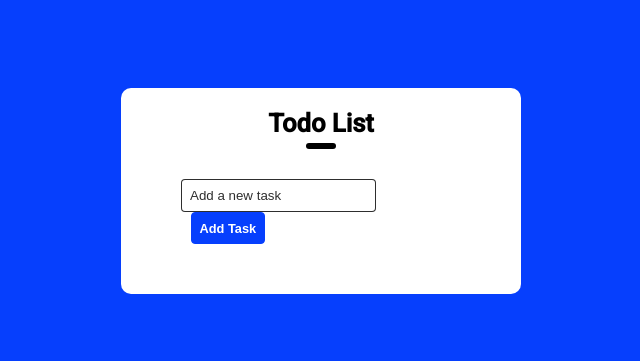
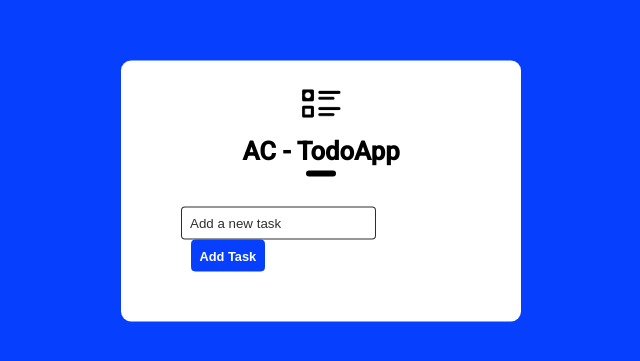
Before and after one commit to Nsoro-Allan/AC-TodoApp, a plain HTML site: page index.html in a window 1280 px wide. Shown: the part 209-570 px from the top of the page, without its empty margins (319-959 px from the left). Drawn offline with Linux system fonts and the light colour scheme.

Commit message:
changes made

```diff
--- a/index.html
+++ b/index.html
@@ -15,7 +15,8 @@
 
         <div class="title">
 
-           <h1>Todo List</h1>
+           <img src="./imgs/icon_64.png" alt="">
+           <h1>AC - TodoApp</h1>
            <div class="line"></div>
 
         </div>
--- a/style.css
+++ b/style.css
@@ -39,9 +39,14 @@ body {
     justify-content: center;
 }
 
+.title img{
+    width: 15%;
+}
+
 .title h1{
     text-align: center;
     font-size: 1.6rem;
+    margin-top: 10px;
 }
 
 .title .line{
```
